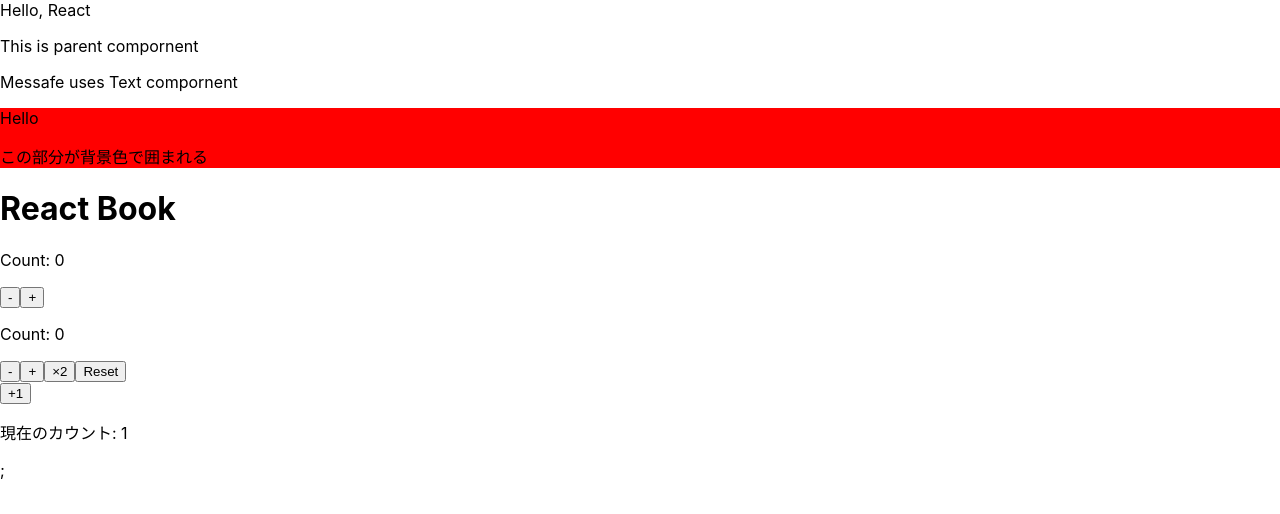
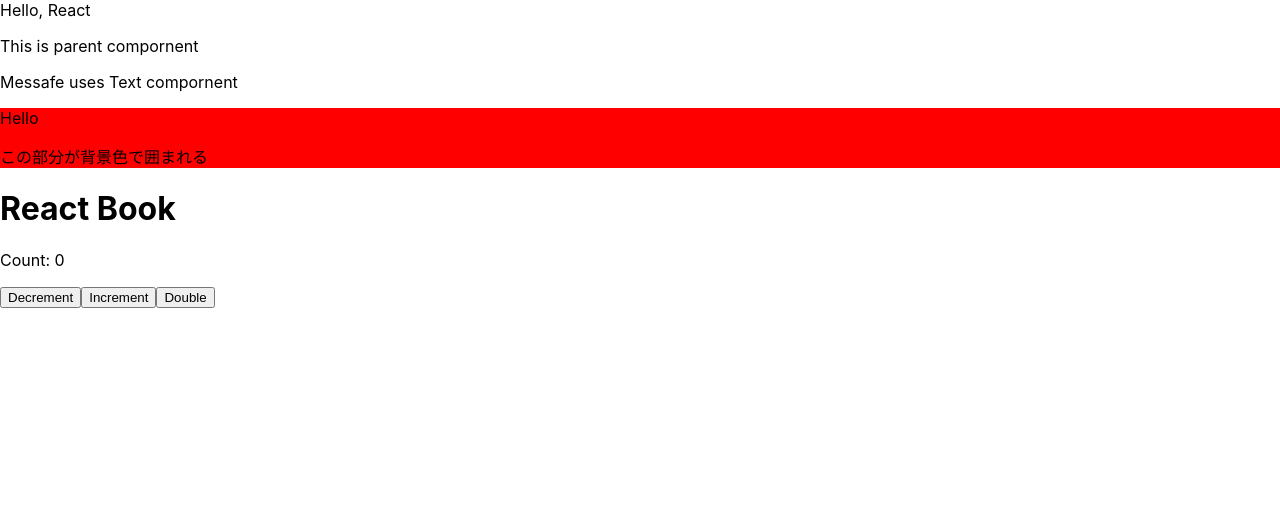
Before and after one commit to t0ottio13/learn-react, a React (Create React App) app: page / in a window 1280 px wide. Shown: the top 514 px of the page. Built offline with nearby package versions, Linux system fonts and the light colour scheme.

Commit message:
[add] ParentCallbackコンポーネントの追加

```diff
--- /dev/null
+++ b/src/components/ParentCallback.tsx
@@ -0,0 +1,61 @@
+import React, { useState, useCallback} from "react";
+
+type ButtonProps = {
+    onClick: () => void;
+}
+
+const DecrementButton = (props: ButtonProps) => {
+    const { onClick } = props;
+
+    console.log('DecrementButtonは再描画されました')
+
+    return <button onClick={onClick}>Decrement</button>
+}
+
+// メモ化した関数コンポーネント
+const IncrementButton = React.memo((props: ButtonProps) => {
+    const { onClick } = props;
+
+    console.log('IncrementButtonが再描画されました');
+
+    return <button onClick={onClick}>Increment</button>
+})
+
+const DoubleButton = React.memo((props: ButtonProps) => {
+    const { onClick } = props;
+
+    console.log('DoubleButtonが再描画されました');
+    return <button onClick={onClick}>Double</button>
+})
+
+export const ParentCallback = () => {
+    const [count, setCount] = useState(0);
+
+    const decrement = () => {
+        setCount((c) => c -1);
+    }
+
+    const increment = () => {
+        setCount((c) => c +1);
+    }
+
+    // useCallbackを使用して関数をメモ化する
+    const double = useCallback(() => {
+        setCount((c) => c * 2);
+    },[])
+
+    return (
+        <div>
+            <p>Count: {count}</p>
+
+            {/* コンポーネントに関数を渡す */}
+            <DecrementButton onClick={decrement} />
+
+            {/* メモ化したコンポーネントに関数を渡す */}
+            <IncrementButton onClick={increment} />
+
+            {/* メモ化したコンポーネントにメモ化した関数を渡す */}
+            <DoubleButton onClick={double}/>
+        </div>
+    )
+}
--- a/src/components/Parent.tsx
+++ b/src/components/ParentMemo.tsx
@@ -30,7 +30,7 @@
     )
 });
 
-export const ParentFizzBuzz = () => {
+export const ParentMemo = () => {
     const [count, setCount] = useState(1);
     const isFizz = count % 3 === 0;
     const isBuzz = count % 5 === 0;
--- a/src/index.tsx
+++ b/src/index.tsx
@@ -9,7 +9,8 @@
 import reportWebVitals from './reportWebVitals';
 import Counter from './components/Counter';
 import CounterReducer from './components/CounterReducer';
-import { ParentFizzBuzz } from './components/Parent';
+import { ParentMemo } from './components/ParentMemo';
+import { ParentCallback } from './components/ParentCallback';
 
 // ReactDOM.createRootにHTMLの設置先を設定し、rootオブジェクトを作成
 const root = ReactDOM.createRoot(
@@ -27,9 +28,10 @@
     <Message />
     <Parent />
     <Page />
-    <Counter initialValue={0} />
-    <CounterReducer initialValue={0} />
-    <ParentFizzBuzz />
+    {/* <Counter initialValue={0} /> */}
+    {/* <CounterReducer initialValue={0} /> */}
+    {/* <ParentMemo /> */}
+    <ParentCallback />
 
   </React.StrictMode>
 );
```
